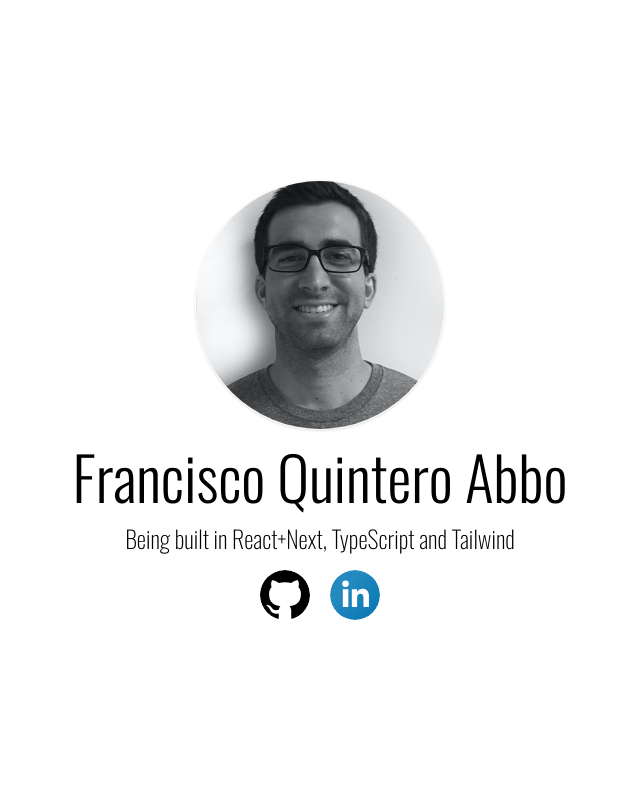
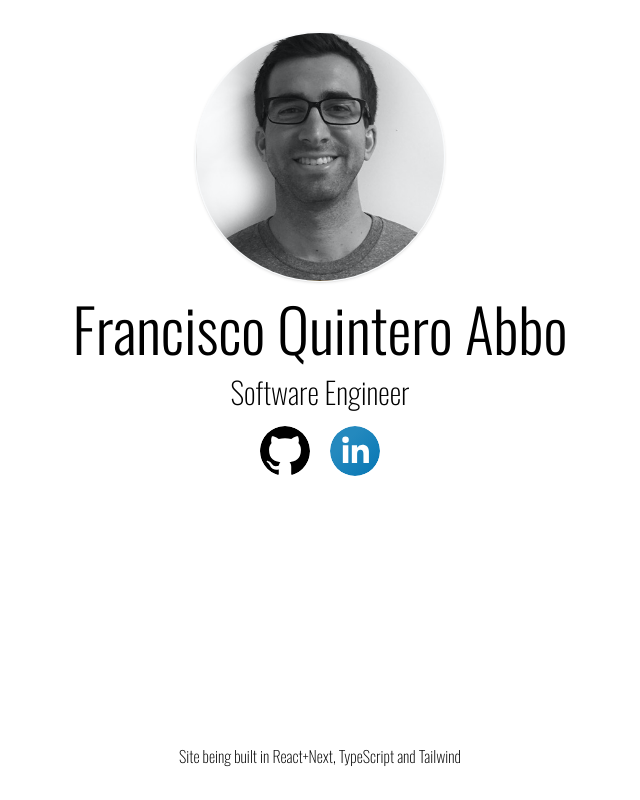
Before and after one commit to Flquintero/portfolio-web-next-ts, a Next.js app: page / in a window 1280 px wide. Shown: the whole page, without its empty margins (320-960 px from the left). Built offline with nearby package versions, Linux system fonts and the light colour scheme.

Commit message:
fix: added footer

```diff
--- a/app/(home)/page.tsx
+++ b/app/(home)/page.tsx
@@ -3,7 +3,7 @@ import Link from 'next/link';
 
 export default function Home() {
   return (
-    <main className="h-screen w-screen px-5 sm:p-0 flex flex-col justify-center items-center">
+    <main className="h-screen w-screen p-8 flex flex-col justify-start md:justify-center items-center">
       <article className="text-center">
         <Image
           src="/profile-picture.png"
@@ -13,9 +13,7 @@ export default function Home() {
           alt="Fancisco's Image"
         />
         <h1 className="text-6xl font-light	 mb-4">Francisco Quintero Abbo</h1>
-        <h2 className="text-2xl font-extralight">
-          Being built in React+Next, TypeScript and Tailwind
-        </h2>
+        <h2 className="text-3xl font-extralight">Software Engineer</h2>
         <div className="w-40 flex justify-evenly mx-auto mt-4">
           <Link href="https://github.com/Flquintero" target="_blank">
             <Image
@@ -37,6 +35,11 @@ export default function Home() {
           </Link>
         </div>
       </article>
+      <footer className="mt-auto mb-0 mx-auto">
+        <p className="text-1xl font-extralight text-center">
+          Site being built in React+Next, TypeScript and Tailwind
+        </p>
+      </footer>
     </main>
   );
 }
```
